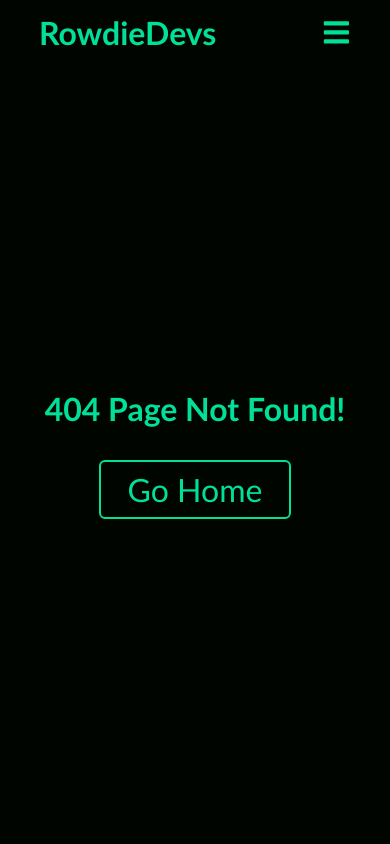
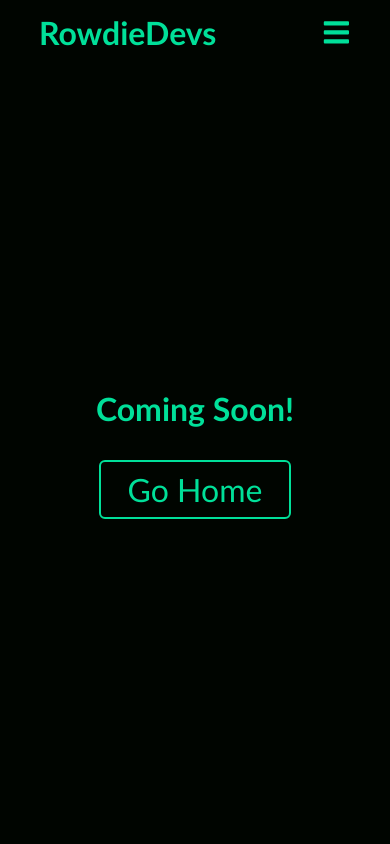
Before and after one commit to RowDev727/MySite, a React (Vite) app in the folder frontend/: page /comingsoon in a window 390 px wide. Shown: the top 844 px of the page. Built offline with nearby package versions, Linux system fonts and the light colour scheme.

Commit message:
Pages added for footer links

```diff
--- a/frontend/src/components/app/App.jsx
+++ b/frontend/src/components/app/App.jsx
@@ -8,6 +8,7 @@ import Services from '../../pages/services/Services'
 import Contact from '../../pages/contact/Contact'
 import Admin from '../../pages/admin/Admin'
 import NotFound from '../../pages/notFound/NotFound'
+import ComingSoon from '../../pages/comingSoon/ComingSoon'
 import AdminLogin from '../../pages/adminLogin/AdminLogin'
 
 // Custom Component Imports
@@ -34,6 +35,7 @@ function App() {
       <Route path='/services' element={<Services/>}/>
       <Route path='/contact' element={<Contact/>}/>
       <Route path='/adminlogin' element={<AdminLogin/>}/>
+      <Route path='/comingsoon' element={<ComingSoon/>}/>
       <Route path='*' element={<NotFound/>}/>
       {/* Protected Routes */}
       <Route element={<RequireAuth/>}>
--- a/frontend/src/components/footer/Footer.jsx
+++ b/frontend/src/components/footer/Footer.jsx
@@ -14,33 +14,33 @@ const Footer = () => {
             <div className={`${styles.footerCard}`}>
             <h3 className={`${styles.footerCardTitle}`}>Solutions</h3>
             <ul>
-                <li><a href="#">Analytics</a></li>
-                <li><a href="#">Marketing</a></li>
-                <li><a href="#">Commerce</a></li>
+                <li><NavLink to={'/comingsoon'}>Analytics</NavLink></li>
+                <li><NavLink to={'/comingsoon'}>Marketing</NavLink></li>
+                <li><NavLink to={'/comingsoon'}>Commerce</NavLink></li>
             </ul>
             </div>
             <div className={`${styles.footerCard}`}>
             <h3 className={`${styles.footerCardTitle}`}>Support</h3>
                 <ul>
-                <li><a href="#">Pricing</a></li>
-                <li><a href="#">Documentation</a></li>
-                <li><a href="#">Guides</a></li>
+                <li><NavLink to={'/comingsoon'}>Pricing</NavLink></li>
+                <li><NavLink to={'/comingsoon'}>Documentation</NavLink></li>
+                <li><NavLink to={'/comingsoon'}>Guides</NavLink></li>
                 </ul>
             </div>
             <div className={`${styles.footerCard}`}>
             <h3 className={`${styles.footerCardTitle}`}>Company</h3>
                 <ul>
-                <li><a href="#">About</a></li>
-                <li><a href="#">Blog</a></li>
-                <li><a href="#">Jobs</a></li>
+                <li><NavLink to={'/comingsoon'}>About</NavLink></li>
+                <li><NavLink to={'/comingsoon'}>Blogs</NavLink></li>
+                <li><NavLink to={'/comingsoon'}>Jobs</NavLink></li>
                 </ul>
             </div>
             <div className={`${styles.footerCard}`}>
             <h3 className={`${styles.footerCardTitle}`}>Legal</h3>
                 <ul>
-                <li><a href="#">Claim</a></li>
-                <li><a href="#">Privacy</a></li>
-                <li><a href="#">Terms</a></li>
+                <li><NavLink to={'/comingsoon'}>Claim</NavLink></li>
+                <li><NavLink to={'/comingsoon'}>Privacy</NavLink></li>
+                <li><NavLink to={'/comingsoon'}>Terms</NavLink></li>
                 </ul>
             </div>
         </div>
--- a/frontend/src/components/newsletter/Newsletter.jsx
+++ b/frontend/src/components/newsletter/Newsletter.jsx
@@ -18,7 +18,6 @@ const Newsletter = ({theme}) => {
   const handleSubmit = async (e) => {
     e.preventDefault()
     try {
-      console.log('try running')
       await validationSchema.validate(formData, {abortEarly:false})
       console.log('Form Submitted', formData)
       console.log(`Email: ${formData.email}`)
--- /dev/null
+++ b/frontend/src/pages/comingSoon/ComingSoon.jsx
@@ -0,0 +1,19 @@
+import styles from './ComingSoon.module.css'
+import { NavLink } from 'react-router-dom'
+import Newsletter from '../../components/newsletter/Newsletter'
+
+const ComingSoon = () => {
+  return (
+    <>
+        <div className={`${styles.comingSoonPageComponent}`}>
+            <div className={`${styles.comingSoonTitle}`}>
+                <h1>Coming Soon!</h1>
+            </div>
+            <NavLink className={`${styles.comingSoonBtn}`} to={'/home'}>Go Home</NavLink>
+        </div>
+        <Newsletter theme={'light'}/>
+    </>
+  )
+}
+
+export default ComingSoon
--- /dev/null
+++ b/frontend/src/pages/comingSoon/ComingSoon.module.css
@@ -0,0 +1,56 @@
+.comingSoonPageComponent {
+    min-height: calc(100vh - 4rem);
+    display: flex;
+    flex-direction: column;
+    justify-content: center;
+    align-items: center;
+}
+
+.comingSoonPageComponent h1 {
+    font-size: 8rem;
+    margin-bottom: 2rem;
+    color: var(--color-primary-green);
+}
+
+.comingSoonBtn {
+    font-size: 2rem;
+    text-decoration: none;
+    padding: .5rem;
+    color: var(--color-primary-green);
+    background: var(--color-primary-dark);
+    border: 2px solid var(--color-primary-green);
+    border-radius: 6px;
+    cursor: pointer;
+    width: 12rem;
+    text-align: center;
+}
+
+.comingSoonBtn:hover {
+    background: var(--color-primary-green);
+    color: var(--color-primary-dark);
+    border: 2px solid transparent;
+}
+
+@media screen and (max-width: 1248px) {
+    .comingSoonPageComponent h1 {
+        font-size: 6rem;
+    }
+}
+
+@media screen and (max-width: 900px) {
+    .comingSoonPageComponent h1 {
+        font-size: 4rem;
+    }
+}
+
+@media screen and (max-width: 720px) {
+    .comingSoonPageComponent h1 {
+        font-size: 3rem;
+    }
+}
+
+@media screen and (max-width: 600px) {
+    .comingSoonPageComponent h1 {
+        font-size: 2rem;
+    }
+}
--- a/frontend/src/pages/contact/Contact.jsx
+++ b/frontend/src/pages/contact/Contact.jsx
@@ -87,9 +87,9 @@ const Contact = () => {
               <h2 className={`${styles.contactLeftTitle}`}>Send us a message<FaEnvelopeOpenText/></h2>
               <p className={`${styles.contactLeftText}`}>Feel free to reach out through contact form or find our contact information below.  Your feedback, questions and suggestions are important to us as we strive to provide exceptional service to our community and customers.</p>
               <ul>
-                <li className={`${styles.contactLeftInfo}`}><FaEnvelope/><p className={`${styles.contactLeftInfoText}`}>Example@example.com</p></li>
-                <li className={`${styles.contactLeftInfo}`}><FaPhoneVolume/><p className={`${styles.contactLeftInfoText}`}>+1-555-5555</p></li>
-                <li className={`${styles.contactLeftInfo}`}><FaLocationDot/><p className={`${styles.contactLeftInfoText}`}>111 Main Street, Tampa FL 33121, United States</p></li>
+                <li className={`${styles.contactLeftInfo}`}><FaEnvelope/><p className={`${styles.contactLeftInfoText}`}>Rowdie@RowdieDevs.com</p></li>
+                <li className={`${styles.contactLeftInfo}`}><FaPhoneVolume/><p className={`${styles.contactLeftInfoText}`}>Coming Soon!</p></li>
+                <li className={`${styles.contactLeftInfo}`}><FaLocationDot/><p className={`${styles.contactLeftInfoText}`}>Pinellas County FL, United States</p></li>
               </ul>
             </div>
             <div className={`${styles.contactRight}`}>
```
